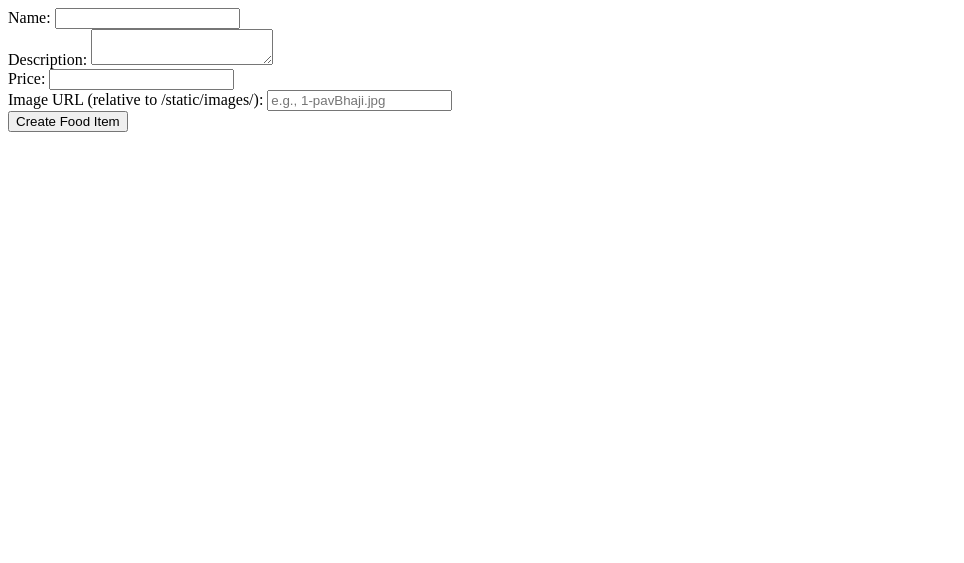
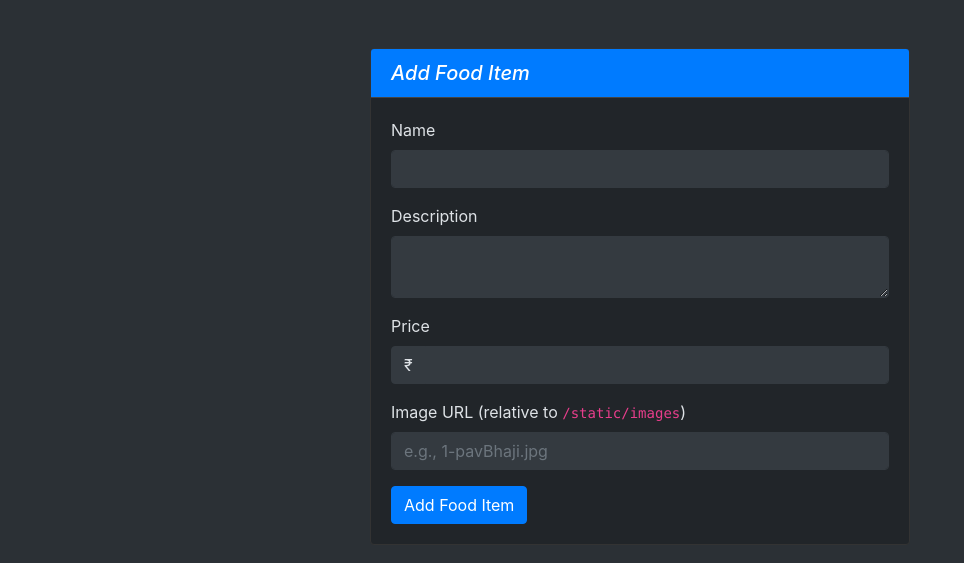
Before and after one commit to alokshandilya/chat-cuisine, a FastAPI app: template templates/create_food_item.html in a window 1280 px wide. Shown: the top 563 px of the page, without its empty margins (0-964 px from the left). Run offline with FastAPI, Linux system fonts and the light colour scheme; the template is opened without the code that fills it, so the values that code supplies are empty; some libraries are stand-ins or nearby versions.

Commit message:
improve create_food_item
- bootstrap

```diff
--- a/templates/create_food_item.html
+++ b/templates/create_food_item.html
@@ -1,26 +1,117 @@
 <!DOCTYPE html>
 <html lang="en">
+
 <head>
-    <meta charset="UTF-8">
-    <meta name="viewport" content="width=device-width, initial-scale=1.0">
-    <title>Create Food Item</title>
-    <link rel="stylesheet" href="/static/css/styles.css">
+  <meta charset="UTF-8">
+  <meta name="viewport" content="width=device-width, initial-scale=1.0">
+  <title>Create Food Item</title>
+  <!-- Bootstrap CSS -->
+  <link href="https://maxcdn.bootstrapcdn.com/bootstrap/4.5.2/css/bootstrap.min.css" rel="stylesheet">
+  <style>
+    body.dark-mode {
+      background-color: #2B3035;
+      color: #DEE2E6;
+    }
+
+    .dark-mode .card {
+      background-color: #212529;
+      border-color: #333;
+    }
+
+    .dark-mode .card-header {
+      background-color: #333;
+      border-color: #444;
+    }
+
+    .dark-mode .list-group-item {
+      background-color: #212529;
+      border-color: #333;
+    }
+
+    .dark-mode .btn-link {
+      color: #DEE2E6;
+    }
+
+    .dark-mode .btn-link.text-danger {
+      color: #ff4c4c;
+    }
+
+    .form-control {
+      background-color: #343a40;
+      /* Change to your desired color */
+      color: #ffffff;
+      /* Text color */
+      border: 1px solid #343a40;
+      /* Border color */
+    }
+
+    .form-control:focus {
+      background-color: #495057;
+      /* Change to your desired color when input is focused */
+      color: #DEE2E6;
+      /* Text color when input is focused */
+      border-color: #495057;
+      /* Border color when input is focused */
+      box-shadow: none;
+      /* Remove the default focus outline */
+    }
+
+    .input-group-prepend .input-group-text {
+      background-color: #343a40;
+      /* Change to your desired color for input-group-prepend */
+      color: #DEE2E6;
+      /* Text color for input-group-prepend */
+      border: 1px solid #343a40;
+      /* Border color for input-group-prepend */
+    }
+  </style>
 </head>
-<body>
-    <form action="/create-food-item" method="post">
-        <label for="name">Name:</label>
-        <input type="text" id="name" name="name" required>
-        <br>
-        <label for="description">Description:</label>
-        <textarea id="description" name="description"></textarea>
-        <br>
-        <label for="price">Price:</label>
-        <input type="number" step="0.01" id="price" name="price" required>
-        <br>
-        <label for="image_url">Image URL (relative to /static/images/):</label>
-        <input type="text" id="image_url" name="image_url" placeholder="e.g., 1-pavBhaji.jpg" required>
-        <br>
-        <button type="submit">Create Food Item</button>
-    </form>
+
+<body class="dark-mode">
+  <div class="container mt-5">
+    <div class="row justify-content-center">
+      <div class="col-12 col-md-8 col-lg-6">
+        <div class="card">
+          <h5 class="card-header bg-primary text-white"><em>Add Food Item</em></h5>
+          <div class="card-body">
+            <form action="/create-food-item" method="post">
+              <div class="form-group">
+                <label for="name">Name</label>
+                <input type="text" class="form-control" id="name" name="name" required>
+              </div>
+              <div class="form-group">
+                <label for="description">Description</label>
+                <textarea class="form-control" id="description" name="description"></textarea>
+              </div>
+              <div class="form-group">
+                <label for="price">Price</label>
+                <div class="input-group">
+                  <div class="input-group-prepend">
+                    <span class="input-group-text">&#8377;</span>
+                  </div>
+                  <input type="number" step="1" class="form-control" id="price" name="price" required>
+                </div>
+              </div>
+              <div class="form-group">
+                <label for="image_url">Image URL (relative to <code>/static/images</code>)</label>
+                <input type="text" class="form-control" id="image_url" name="image_url"
+                  placeholder="e.g., 1-pavBhaji.jpg" required>
+              </div>
+              <button type="submit" class="btn btn-primary">Add Food Item</button>
+            </form>
+          </div>
+        </div>
+      </div>
+    </div>
+  </div>
+
+  <!-- Bootstrap JS and dependencies -->
+  <script src="https://code.jquery.com/jquery-3.5.1.slim.min.js"></script>
+  <script src="https://cdn.jsdelivr.net/npm/@popperjs/core@2.9.2/dist/umd/popper.min.js"></script>
+  <script src="https://maxcdn.bootstrapcdn.com/bootstrap/4.5.2/js/bootstrap.min.js"></script>
+  <script>
+        // JavaScript code if needed
+  </script>
 </body>
+
 </html>
```
